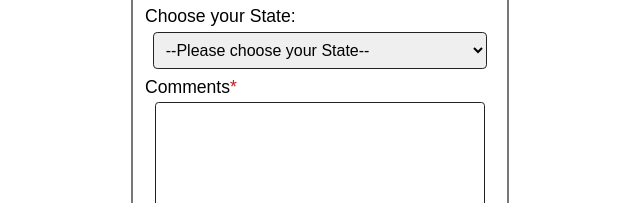
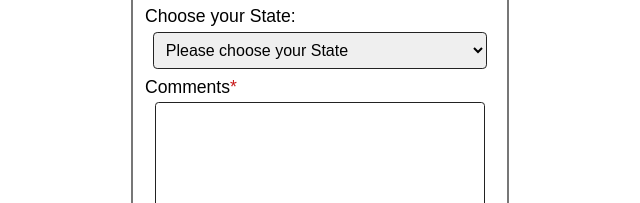
Before and after one commit to amvalle5/accessible-assignment, a plain HTML site: page index.html in a window 1280 px wide. Shown: the part 980-1183 px from the top of the page, 320-960 px from the left. Drawn offline with Linux system fonts and the light colour scheme.

Commit message:
Update index.html
added first state

```diff
--- a/index.html
+++ b/index.html
@@ -46,8 +46,9 @@
 <label for="selectState">Choose your State:</label>
 
 <select name="myState" id="myState">
-<option value="">--Please choose your State--</option>
+<option value="">Please choose your State</option>
 <option value="AL">Alabama</option>
+
 
 
 
```
